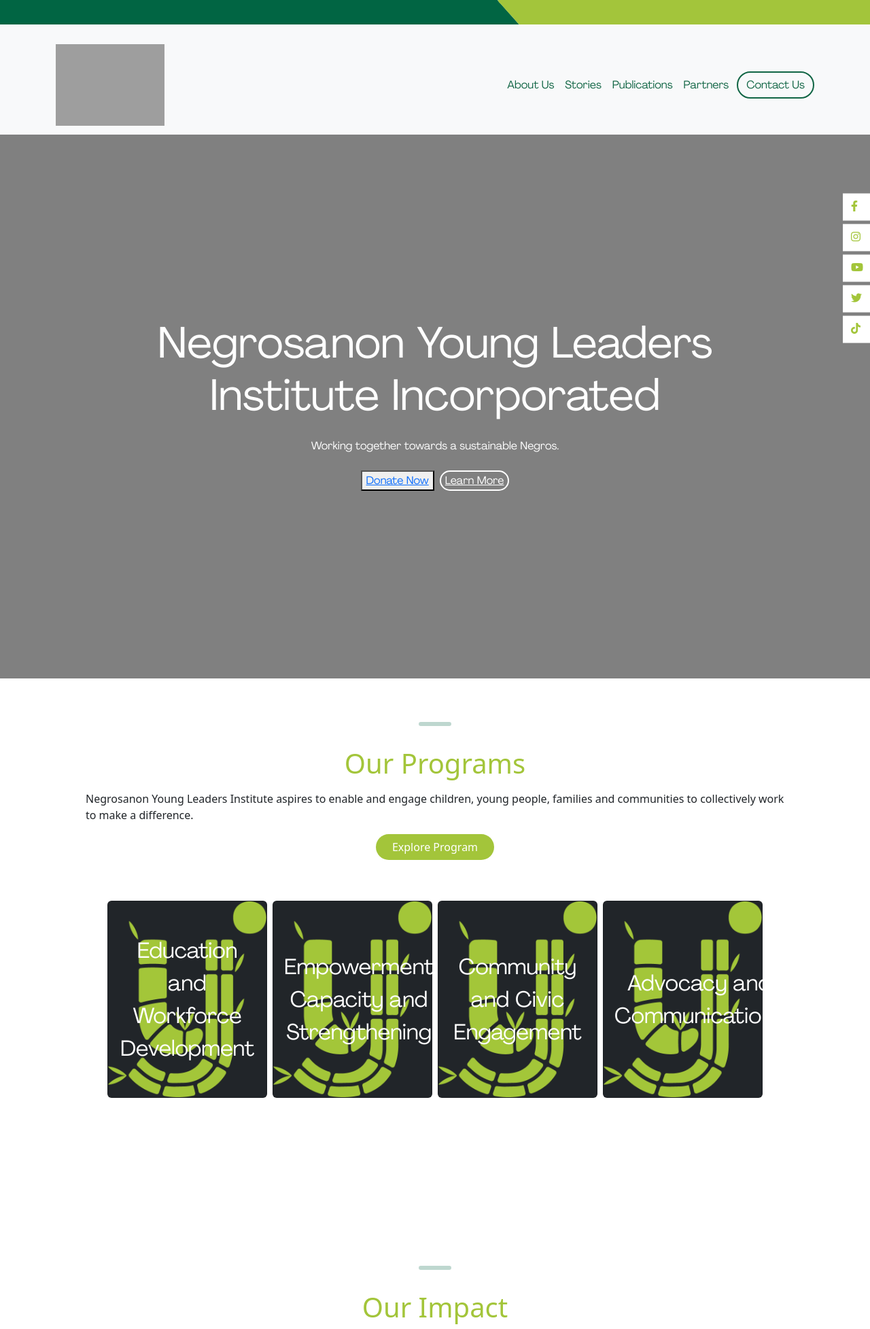
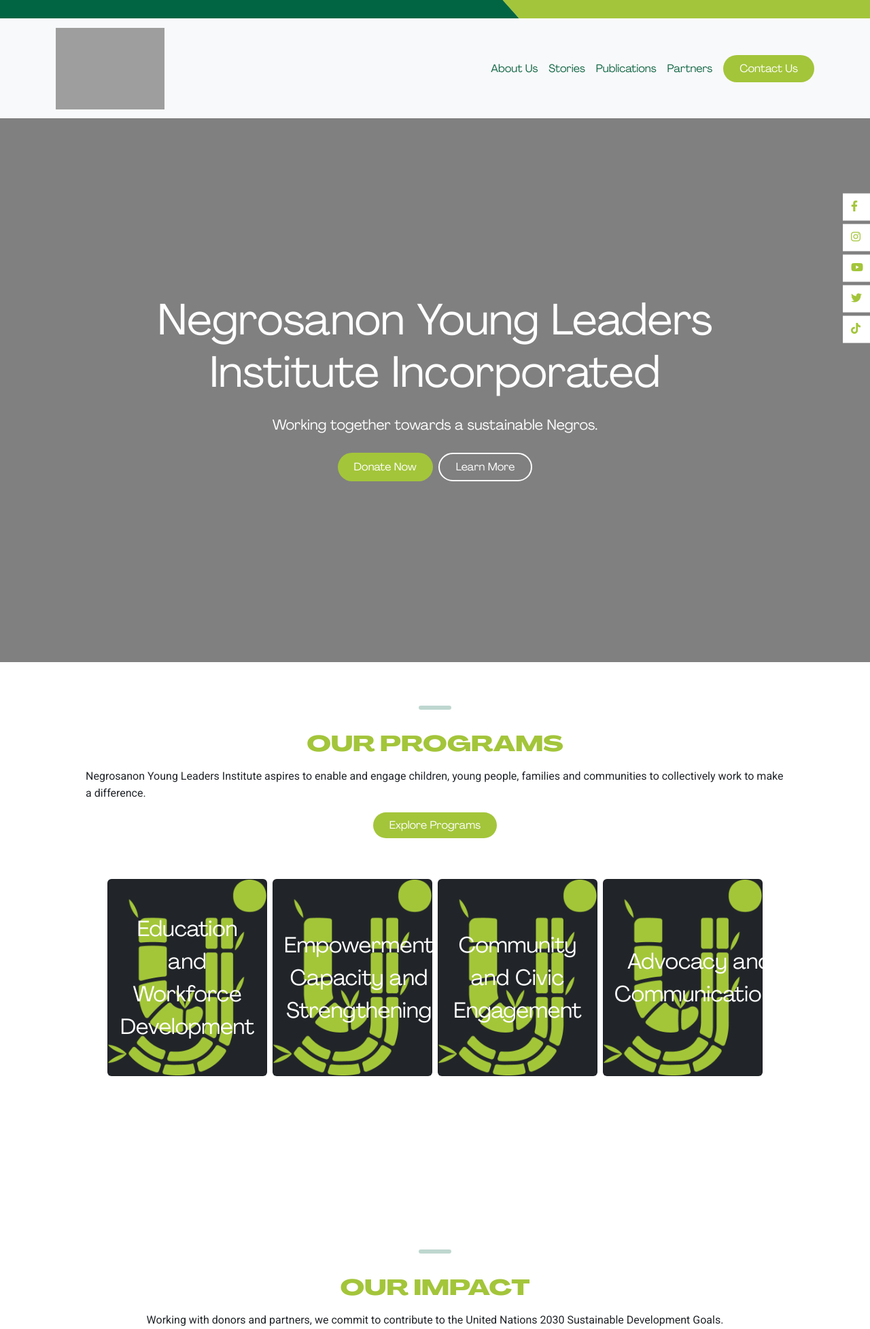
Before and after one commit to ejbornales-nyli/nylii, a PHP site: page / in a window 1280 px wide. Shown: the top 1955 px of the page at 68% size. Run offline with PHP 8.4, Linux system fonts and the light colour scheme; grey boxes are pictures that could not be loaded.

Commit message:
General update

```diff
--- a/assets/css/style.css
+++ b/assets/css/style.css
@@ -1,10 +1,25 @@
+/* Fonts */
 @font-face {
     font-family: 'Agrandir Regular';
     src: url('/assets/fonts/Agrandir\ Regular.ttf') format('truetype');
 }
 
-#nav-cta {
+@font-face {
+    font-family: 'Agrandir Grand Heavy';
+    src: url('/assets/fonts/Agrandir\ Grand\ Heavy.ttf') format('truetype');
+}
+
+/* tags */
+a.nav-link {
+    color: #106544;
     font-family: 'Agrandir Regular';
+}
+
+a.nav-link:hover {
+    color: #A3C53A;
+    transition-property: color, background-color, border-color, text-decoration-color, fill, stroke, opacity, box-shadow, transform, filter, backdrop-filter;
+    transition-timing-function: cubic-bezier(0.4, 0, 0.2, 1);
+    transition-duration: 175ms;
 }
 
 body {
@@ -20,16 +35,30 @@ hr.break {
     border-radius: 5px;
 }
 
-a.nav-link {
-    color: #106544;
-    font-family: 'Agrandir Regular';
+nav.navbar {
+    padding-top: 4.5vh;
 }
 
-a.nav-link:hover {
-    color: #A3C53A;
-    transition-property: color, background-color, border-color, text-decoration-color, fill, stroke, opacity, box-shadow, transform, filter, backdrop-filter;
-    transition-timing-function: cubic-bezier(0.4, 0, 0.2, 1);
-    transition-duration: 175ms;
+span {
+    font-family: 'Roboto';
+}
+
+span.subtitle {
+    font-family: 'Agrandir Regular';
+    font-size: 21px;
+}
+
+/* classes */
+.action-section {
+    background-color: white;
+    background-size: cover;
+    height: 100vh;
+}
+
+.footer {
+    background-color: #106544;
+    background-size: cover;
+    height: 25vh;
 }
 
 .hero {
@@ -42,41 +71,6 @@ a.nav-link:hover {
 
 .hero h1 {
     font-size: 64px;
-}
-
-.program-section {
-    background-color: white;
-    background-size: cover;
-    height: 100vh;
-}
-
-.impact-section {
-    background-color: white;
-    background-size: cover;
-    height: 100vh;
-}
-
-.action-section {
-    background-color: white;
-    background-size: cover;
-    height: 100vh;
-}
-
-.title {
-    font-family: Roboto, sans-serif;
-    color: white;
-}
-
-.subtitle {
-    font-family: Roboto, sans-serif;
-    color: white;
-    font-size: medium;
-}
-
-.footer {
-    background-color: #106544;
-    background-size: cover;
-    height: 25vh;
 }
 
 .icons {
@@ -111,26 +140,11 @@ a.nav-link:hover {
     height: 50vh;
 }
 
-.header-line {
-    background-color: skyblue;
-    background-size: cover;
-    height: 4.5vh;
-    width: 100%;
-    position: relative;
-    top: -8px;
-}
-
-.icons ul li:hover {
-    background-color: #a3c53a;
-    color: white;
-    transition-property: color, background-color, border-color, text-decoration-color, fill, stroke, opacity, box-shadow, transform, filter, backdrop-filter;
-    transition-timing-function: cubic-bezier(0.4, 0, 0.2, 1);
-    transition-duration: 175ms;
-}
-
 .section-header {
     color: #A3C53A;
     margin-top: 15px;
+    font-family: 'Agrandir Grand Heavy';
+    text-transform: uppercase;
 }
 
 .card-text{
@@ -139,7 +153,22 @@ a.nav-link:hover {
     font-size: 32px;
 }
 
-.nyli-btn-primary {
+.nyli-btn-primary-light>*,
+.nyli-btn-primary-dark>*,
+.nyli-btn-secondary-dark>* {
+    font-family: 'Agrandir Regular';
+    text-decoration: none;
+}
+
+.nyli-btn-primary-light>*,
+.nyli-btn-primary-dark>*,
+.nyli-btn-secondary-dark>* {
+    color: white;
+    text-decoration: none;
+    padding: 6px 18px;
+}
+
+.nyli-btn-primary-light {
     display: flex;
     align-items: center;
     background-color: #A3C53A;
@@ -147,30 +176,43 @@ a.nav-link:hover {
     border-radius: 9999px;
 }
 
-.nyli-btn-nav {
-    display: flex;
-    align-items: center;
-    background-color: transparent;
-    border: 2px solid #106544;
-    border-radius: 9999px;
-    margin-left: 4px;
+.fix:hover>* {
+    padding-top: 5px;
+    padding-bottom: 5px;
 }
 
-.nyli-btn-nav:hover {
-    background-color: #106544;
+.nyli-btn-primary-light:hover {
+    background-color: transparent;
+    box-sizing: border-box;
+    -moz-box-sizing: border-box;
+    -webkit-box-sizing: border-box;
+    border: 2px solid #333434;
+    padding: 0px 4px;
     transition-property: color, background-color, border-color, text-decoration-color, fill, stroke, opacity, box-shadow, transform, filter, backdrop-filter;
     transition-timing-function: cubic-bezier(0.4, 0, 0.2, 1);
     transition-duration: 300ms;
 }
 
-.nyli-btn-primary:hover {
+.nyli-btn-primary-light:hover>* {
+    color: #333434;
+}
+
+.nyli-btn-primary-dark {
+    display: flex;
+    align-items: center;
+    background-color: #A3C53A;
+    border: none;
+    border-radius: 9999px;
+}
+
+.nyli-btn-primary-dark:hover {
     background-color: #99b334;
     transition-property: color, background-color, border-color, text-decoration-color, fill, stroke, opacity, box-shadow, transform, filter, backdrop-filter;
     transition-timing-function: cubic-bezier(0.4, 0, 0.2, 1);
     transition-duration: 300ms;
 }
 
-.nyli-btn-secondary:hover {
+.nyli-btn-secondary-dark:hover {
     background-color: rgba(255, 255, 255, 0.1);
     border: 2px solid silver;
     transition-property: color, background-color, border-color, text-decoration-color, fill, stroke, opacity, box-shadow, transform, filter, backdrop-filter;
@@ -178,37 +220,7 @@ a.nav-link:hover {
     transition-duration: 300ms;
 }
 
-.nyli-btn-nav>* {
-    padding: 1px 6px;
-    text-decoration: none;
-    color: #106544;
-}
-
-.nyli-btn-nav:hover>* {
-    color: white;
-    transition-property: color, background-color, border-color, text-decoration-color, fill, stroke, opacity, box-shadow, transform, filter, backdrop-filter;
-    transition-timing-function: cubic-bezier(0.4, 0, 0.2, 1);
-    transition-duration: 300ms;
-}
-
-.nyli-btn-primary>* {
-    color: white;
-}
-
-.nyli-btn-secondary>* {
-    color: white;
-}
-
-a.btn-link {
-    padding: 6px 18px;
-    text-decoration: none;
-}
-
-a.btn-link:hover {
-    color: white;
-}
-
-.nyli-btn-secondary {
+.nyli-btn-secondary-dark {
     display: flex;
     align-items: center;
     background-color: transparent;
--- a/index.html
+++ b/index.html
@@ -10,16 +10,19 @@
   <link rel="stylesheet" href="assets/css/style.css" />
   <link rel="stylesheet" href="assets/bootstrap/css/bootstrap.css" />
   <link rel="stylesheet" href="assets/bootstrap/css/bootstrap.min.css" />
-  <link rel="preconnect" href="https://fonts.googleapis.com" />
-  <link rel="preconnect" href="https://fonts.gstatic.com" crossorigin />
+  <link rel="preconnect" href="https://fonts.googleapis.com">
+  <link rel="preconnect" href="https://fonts.gstatic.com" crossorigin>
+  <link href="https://fonts.googleapis.com/css2?family=Roboto&display=swap" rel="stylesheet">
+
   <link href="assets/fontawesome/css/fontawesome.css" rel="stylesheet">
   <link href="assets/fontawesome/css/brands.css" rel="stylesheet">
   <link href="assets/fontawesome/css/solid.css" rel="stylesheet">
+</head>
 
 <body>
   <nav class="navbar sticky-top navbar-expand-lg bg-body-tertiary d-block">
-    <img src="assets/images/header-line.svg" class="header-line">
-    <div class="container d-flex pt-3">
+    <img src="assets/images/nav-line.svg" class="nav-line">
+    <div class="container d-flex">
       <a class="navbar-brand" href="index.html"><img src="assets/images/banner.svg" alt="" class=""
           style="width: 8em;"></a>
       <button class="navbar-toggler" type="button" data-bs-toggle="collapse" data-bs-target="#navbarNavAltMarkup"
@@ -28,12 +31,12 @@
       </button>
       <div class="collapse navbar-collapse" id="navbarNavAltMarkup">
         <div class="navbar-nav ms-auto">
-          <a class="nav-link" href="#">About Us</a>
+          <a class="nav-link" href="about-us.html">About Us</a>
           <a class="nav-link" href="stories.html">Stories</a>
-          <a class="nav-link" href="#">Publications</a>
-          <a class="nav-link" href="#">Partners</a>
-          <button type="button" class="nyli-btn-nav">
-            <a id="nav-cta" href="#">Contact Us</a>
+          <a class="nav-link" href="publications.html">Publications</a>
+          <a class="nav-link" href="partners.html">Partners</a>
+          <button type="button" class="nyli-btn-primary-light ms-2">
+            <a id="nav-cta" href="contact-us.html">Contact Us</a>
           </button>
         </div>
       </div>
@@ -47,13 +50,13 @@
           <h1 style="text-align: center;">Negrosanon Young Leaders Institute Incorporated</h1>
         </div>
         <div class="p-2">
-          <span>Working together towards a sustainable Negros.</span>
+          <span class="subtitle">Working together towards a sustainable Negros.</span>
         </div>
         <div class="p-3" style="display: flex;">
-          <button type="button" class="nyli-btn-hero" style="margin-right: 4px;">
+          <button type="button" class="nyli-btn-primary-dark" style="margin-right: 4px;">
             <a class="hero-link" href="">Donate Now</a>
           </button>
-          <button type="button" class="nyli-btn-secondary" style="margin-left: 4px;">
+          <button type="button" class="nyli-btn-secondary-dark" style="margin-left: 4px;">
             <a class="hero-link" href="">Learn More</a>
           </button>
         </div>
@@ -64,15 +67,15 @@
   <section class="program-section">
     <div class="container h-100 d-flex flex-column align-items-center p-5">
       <hr class="break">
-      <h1 class="section-header">Our Programs</h1>
+      <h2 class="section-header">Our Programs</h2>
       <div class="p-2">
         <span>Negrosanon Young Leaders Institute aspires to enable and engage
           children, young people, families and communities to collectively
           work to make a difference.</span>
       </div>
       <div class="p-2">
-        <button type="button" class="nyli-btn-primary">
-          <a class="btn-link" href="">Explore Program</a>
+        <button type="button" class="nyli-btn-primary-light fix">
+          <a class="" href="">Explore Programs</a>
         </button>
       </div>
 
@@ -124,7 +127,7 @@
     <div class="container h-100 d-flex flex-column align-items-center p-5">
       <hr class="break">
       <div>
-        <h1 class="section-header">Our Impact</h1>
+        <h2 class="section-header">Our Impact</h2>
       </div>
       <div class="p-2">
         <span>Working with donors and partners, we commit to contribute to the United Nations 2030 Sustainable
@@ -138,7 +141,7 @@
     <div class="container h-100 d-flex flex-column align-items-center p-5">
       <hr class="break">
       <div>
-        <h1 class="section-header">Get Involved</h1>
+        <h2 class="section-header">Get Involved</h2>
       </div>
       <div class="p-2">
         <span>Help us in reaching more youth leaders in Negros! Our work needs your support to provide more
```
Also changed, not shown: other parts of assets/css/style.css (+35 -0 lines), Stories.html (+16 -12 lines), about-us.html (added, +56 -0 lines), contact-us.html (added, +56 -0 lines), partners.html (added, +56 -0 lines), publications.html (added, +56 -0 lines), assets/images/nav-line.svg (renamed from assets/images/header-line.svg).
